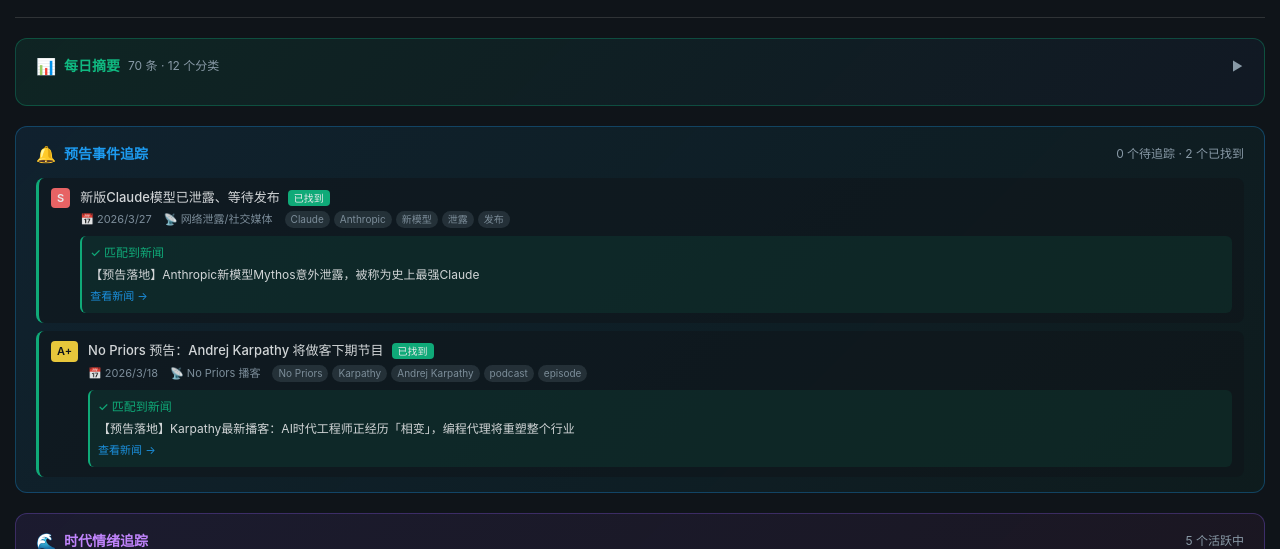
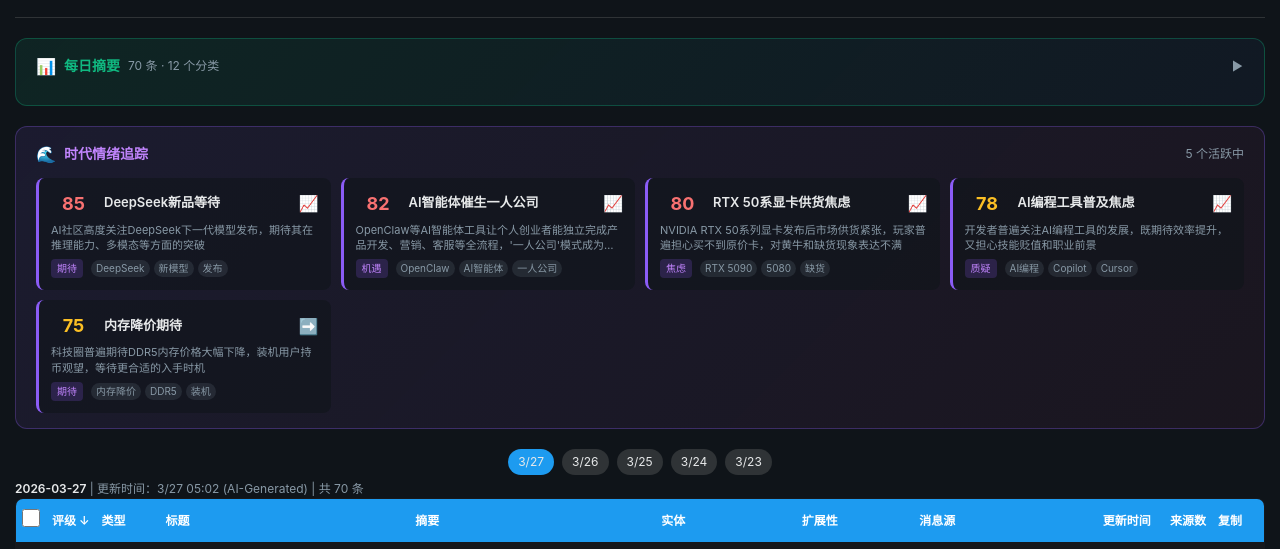
Before and after one commit to mutjan/x-reader, a plain HTML site: page index.html in a window 1280 px wide. Shown: the part 184-733 px from the top of the page. Drawn offline with Linux system fonts and the light colour scheme.

Commit message:
Revert "fix: 预告事件显示逻辑，同时显示 pending 和 found 状态的事件"
This reverts commit b8c5407370c5b2f418390eeb1cad5a523a90921c.

```diff
--- a/index.html
+++ b/index.html
@@ -1626,20 +1626,18 @@
             const list = document.getElementById('upcomingList');
             const count = document.getElementById('upcomingCount');
 
-            // 显示 pending 和 found 状态的事件
-            const activeEvents = UPCOMING_EVENTS.filter(e => e.status === 'pending' || e.status === 'found');
-
-            if (activeEvents.length === 0) {
+            // 只显示 pending 状态的事件
+            const pendingEvents = UPCOMING_EVENTS.filter(e => e.status === 'pending');
+
+            if (pendingEvents.length === 0) {
                 section.style.display = 'none';
                 return;
             }
 
             section.style.display = 'block';
-            const pendingCount = activeEvents.filter(e => e.status === 'pending').length;
-            const foundCount = activeEvents.filter(e => e.status === 'found').length;
-            count.textContent = `${pendingCount} 个待追踪${foundCount > 0 ? ' · ' + foundCount + ' 个已找到' : ''}`;
-
-            list.innerHTML = activeEvents.map(event => {
+            count.textContent = `${pendingEvents.length} 个待追踪`;
+
+            list.innerHTML = pendingEvents.map(event => {
                 const keywords = event.expected_keywords || [];
                 const keywordsHtml = keywords.slice(0, 5).map(k =>
                     `<span class="upcoming-keyword">${k}</span>`
@@ -1648,28 +1646,16 @@
                 const sourceHint = event.source_hint || '未指定来源';
                 const createdAt = event.created_at ? new Date(event.created_at).toLocaleDateString('zh-CN') : '-';
 
-                // 已找到的事件显示不同样式
-                const isFound = event.status === 'found';
-                const foundBadge = isFound ? '<span style="background: #10b981; color: white; font-size: 10px; padding: 2px 6px; border-radius: 4px; margin-left: 8px;">已找到</span>' : '';
-                const foundNewsHtml = isFound && event.found_news ? `
-                    <div style="margin-top: 8px; padding: 8px; background: rgba(16, 185, 129, 0.1); border-radius: 6px; border-left: 2px solid #10b981;">
-                        <div style="font-size: 12px; color: #10b981; font-weight: 500; margin-bottom: 4px;">✓ 匹配到新闻</div>
-                        <div style="font-size: 12px; color: #e7e9ea;">${event.found_news.title}</div>
-                        <a href="${event.found_news.url}" target="_blank" style="font-size: 11px; color: #1d9bf0; text-decoration: none;">查看新闻 →</a>
-                    </div>
-                ` : '';
-
                 return `
-                    <div class="upcoming-item" style="${isFound ? 'border-left-color: #10b981; opacity: 0.9;' : ''}">
+                    <div class="upcoming-item">
                         <span class="upcoming-priority ${event.priority || 'A'}">${event.priority || 'A'}</span>
                         <div class="upcoming-content">
-                            <div class="upcoming-title">${event.title}${foundBadge}</div>
+                            <div class="upcoming-title">${event.title}</div>
                             <div class="upcoming-meta">
                                 <span>📅 ${createdAt}</span>
                                 <span>📡 ${sourceHint}</span>
                                 <span class="upcoming-keywords">${keywordsHtml}</span>
                             </div>
-                            ${foundNewsHtml}
                         </div>
                     </div>
                 `;
```
